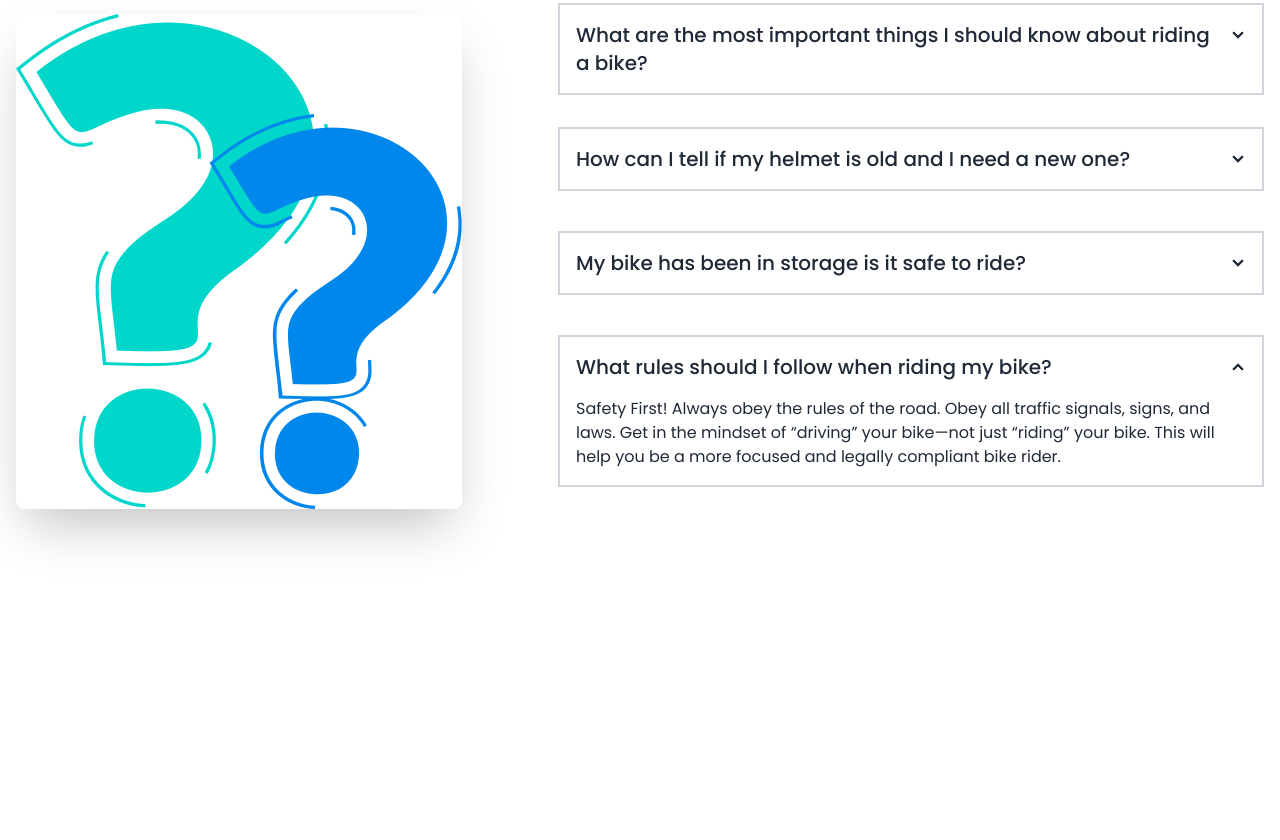
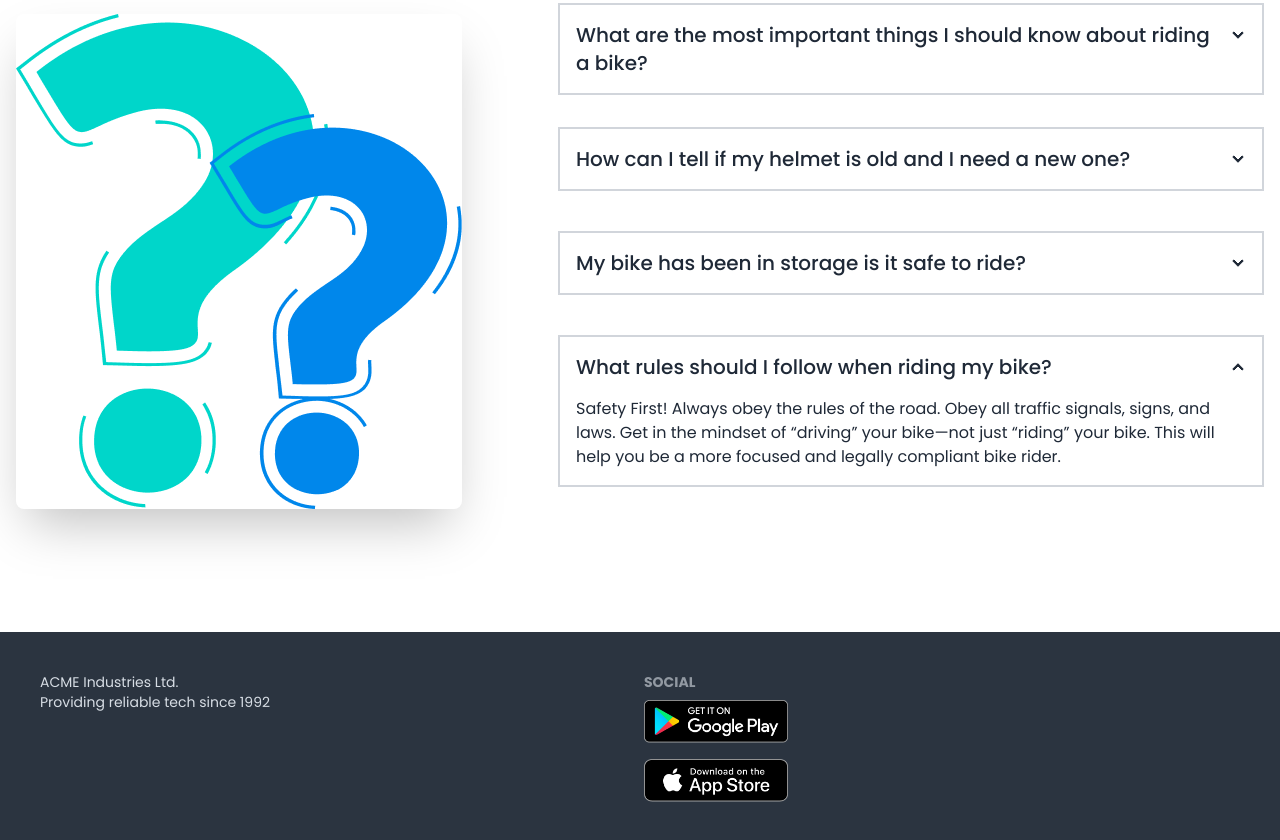
Before and after one commit to smrcourier/A-project-done-by-using-DaisyUi-and-tailwind, a plain HTML site: page index.html in a window 1280 px wide. Shown: the part 2959-3799 px from the top of the page. Before the commit the page ends 3591 px from the top, so only its background shows below. Drawn offline with nearby package versions, Linux system fonts and the light colour scheme.

Commit message:
last commit

```diff
--- a/index.html
+++ b/index.html
@@ -338,9 +338,9 @@
 
       <div class="mt-2">
         <div class="hero min-h-[550px]  ">
-          <div class="hero-content flex-col lg:flex-row justify-between gap-24   w-full">
+          <div class="hero-content flex-col lg:flex-row justify-between lg:gap-24   w-full">
             <div>
-              <img src="images/others/faq.png" class=" h-full max-w-md rounded-lg shadow-2xl" />
+              <img src="images/others/faq.png" class=" h-full  max-w-52 md:max-w-md rounded-lg shadow-2xl" />
 
 
             </div>
@@ -395,7 +395,22 @@
 
   </main>
 
-  <footer>
+  <footer class="footer p-10 bg-neutral text-neutral-content">
+    <div class="md:container md:mx-auto grid grid-cols-2  ">
+      <aside class="flex-1">
+
+        <p>ACME Industries Ltd.<br>Providing reliable tech since 1992</p>
+      </aside>
+      <nav class=" float-right">
+        <h6 class="footer-title">Social</h6>
+        <div class="grid grid-cols-1 gap-4">
+          <a href=""> <img class="w-36" src="images/others/android.png" alt=""></a>
+          <a href=""> <img class="w-36" src="images/others/ios.png" alt=""></a>
+        </div>
+      </nav>
+
+
+    </div>
 
   </footer>
 </body>
```
